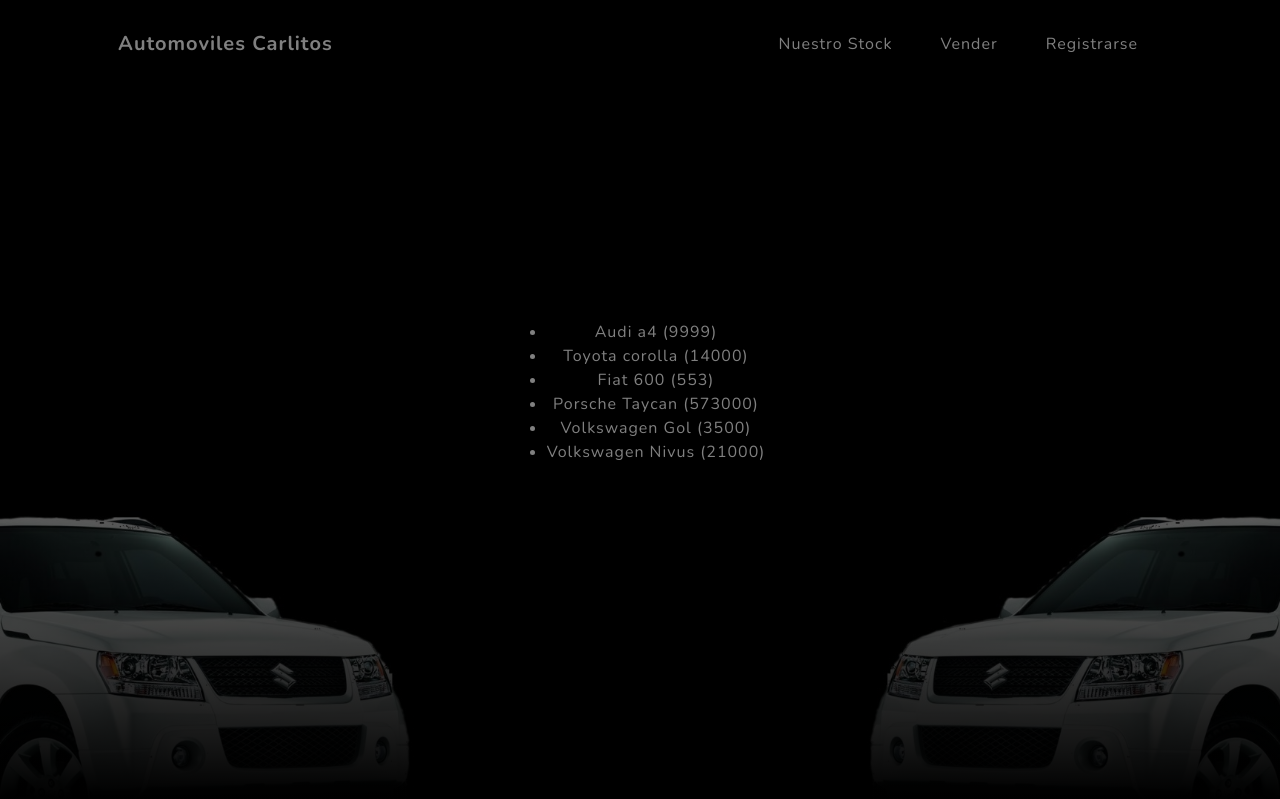
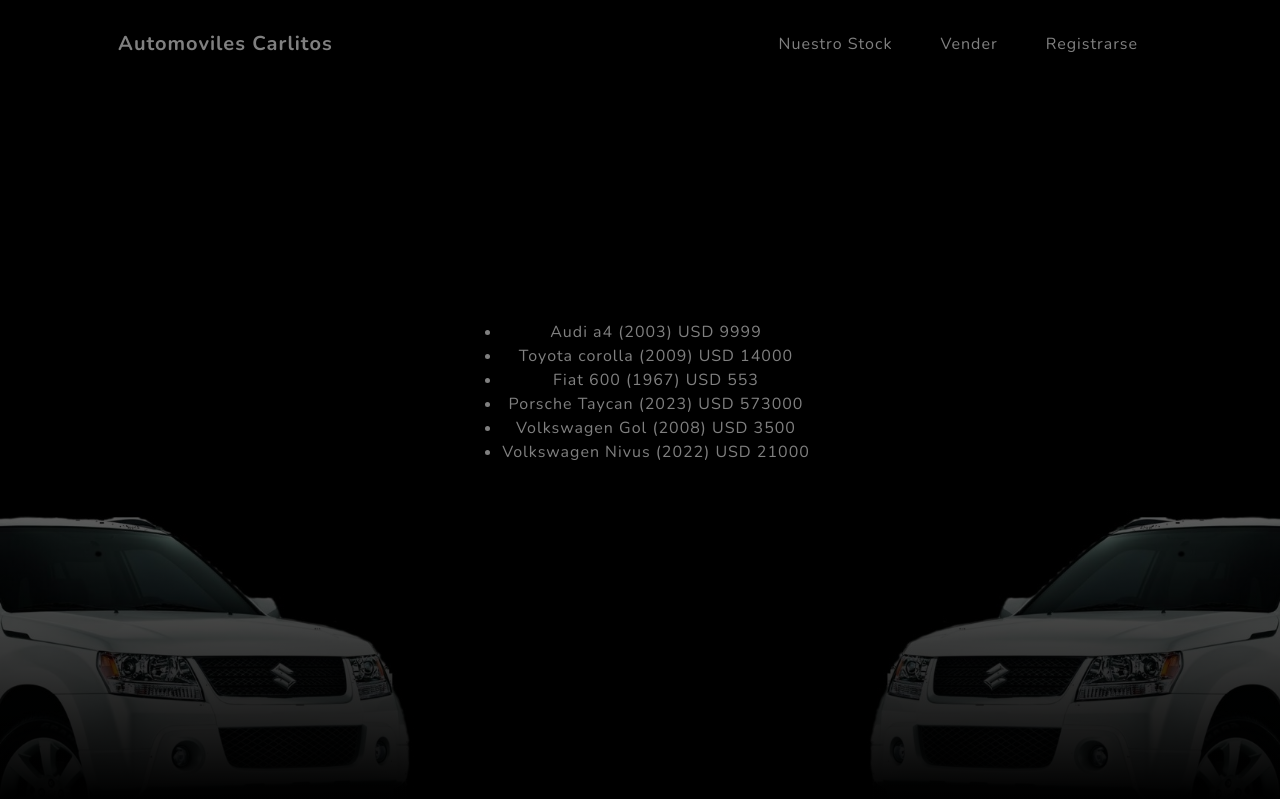
Before and after one commit to Mateosacco99/TuPrimeraPagina-Sacco, a Django app: page /NuestrosVehiculos/ in a window 1280 px wide. Shown: the top 799 px of the page. Run offline with Django 4.2, Linux system fonts and the light colour scheme; data comes from the database, SQL or seed files in the repository; both versions use the stored data as it was after the commit; some libraries are stand-ins or nearby versions.

Commit message:
Agregado año / currency al stock

```diff
--- a/AppDB/templates/nuestrosvehiculos.html
+++ b/AppDB/templates/nuestrosvehiculos.html
@@ -6,7 +6,8 @@
     {% for vehiculo in Vehiculos %}
     <li class="text-white-50">
       <a>{{ vehiculo.modelo_vehiculo }}</a>
-      ({{vehiculo.precio}})
+      ({{vehiculo.ano_vehiculo}})
+      USD {{vehiculo.precio}}
     </li>
     {% endfor %}
   </ul>
```
Also changed, not shown: db.sqlite3.
